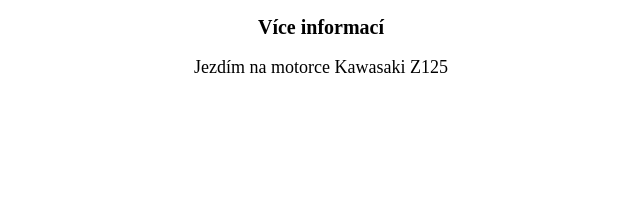
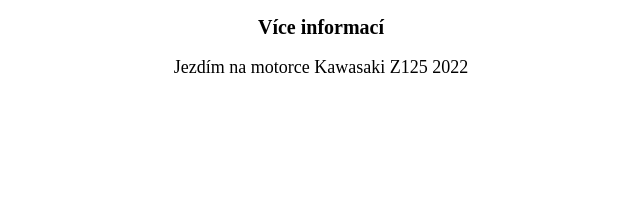
Before and after one commit to qw3rzz/PersonalProfile, a plain HTML site: page index.html in a window 1280 px wide. Shown: the part 1338-1562 px from the top of the page, 319-959 px from the left. Drawn offline with Linux system fonts and the light colour scheme.

Commit message:
Made some extras . Picture was bugged

```diff
--- a/index.html
+++ b/index.html
@@ -22,7 +22,7 @@
 <img  style="border-radius:23%;border:8px solid #000000;margin-left: auto; margin-right: auto; display: block" src="photos/fotka wpa.JPG" height="1158" width="1008"alt="Selfie"title="Helmet confidence"/><img
     <details>
 <summary style="cursor:pointer;font-size: 20px;font-weight: bold;text-align: center">Více informací</summary>
-    <p style="text-align: center;font-size: 18px">Jezdím na motorce Kawasaki Z125</p>
+    <p style="text-align: center;font-size: 18px">Jezdím na motorce Kawasaki Z125 2022</p>
 </details>
 </section>
 
```
